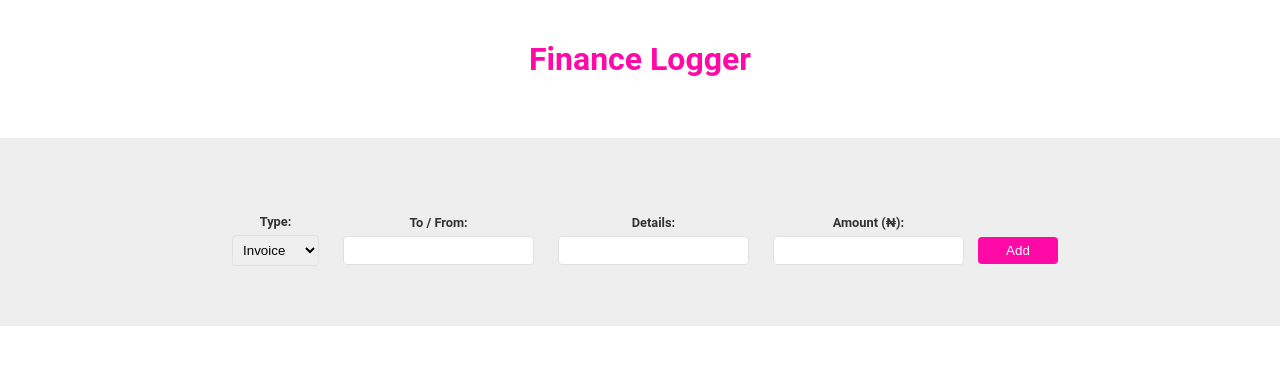
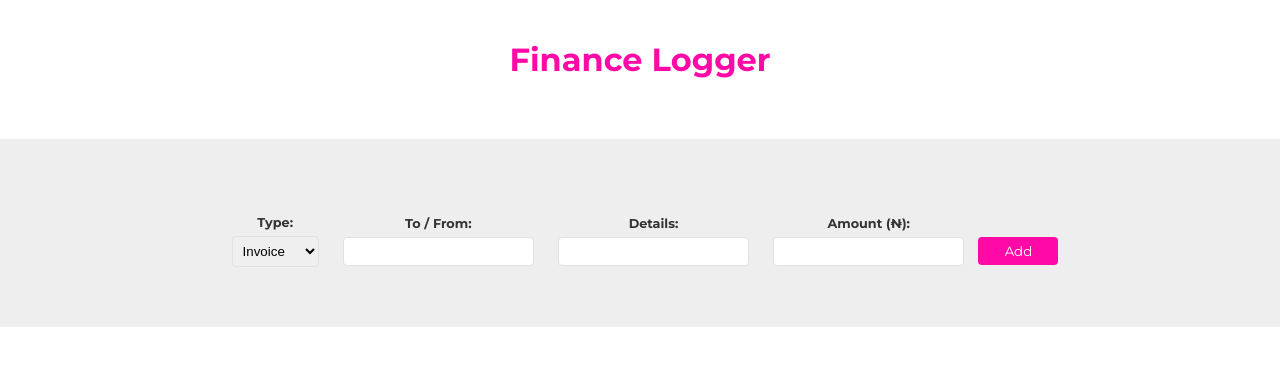
Before and after one commit to oforduh/Typescrpt-101, a plain HTML site: page public/index.html in a window 1280 px wide. Drawn offline with Linux system fonts and the light colour scheme.

Commit message:
added google font

```diff
--- a/public/index.html
+++ b/public/index.html
@@ -4,6 +4,12 @@
     <meta name="viewport" content="width=device-width, initial-scale=1.0" />
     <title>TypeScript Tutorial</title>
     <link rel="stylesheet" href="styles.css" />
+    <link rel="preconnect" href="https://fonts.googleapis.com" />
+    <link rel="preconnect" href="https://fonts.gstatic.com" crossorigin />
+    <link
+      href="https://fonts.googleapis.com/css2?family=Libre+Caslon+Text:ital,wght@0,400;0,700;1,400&family=Montserrat:ital,wght@0,100;0,200;0,300;0,400;0,600;0,700;0,800;0,900;1,100&family=Poppins:ital,wght@0,100;0,300;1,100&display=swap"
+      rel="stylesheet"
+    />
   </head>
   <body>
     <div class="wrapper">
--- a/public/styles.css
+++ b/public/styles.css
@@ -1,6 +1,6 @@
 body {
   margin: 0;
-  font-family: Roboto;
+  font-family: "Montserrat", sans-serif;
 }
 .wrapper {
   max-width: 960px;
@@ -63,6 +63,7 @@ button {
   padding: 6px;
   min-width: 80px;
   border-radius: 4px;
+  font-family: "Montserrat", sans-serif;
 }
 footer a {
   text-align: center;
```
